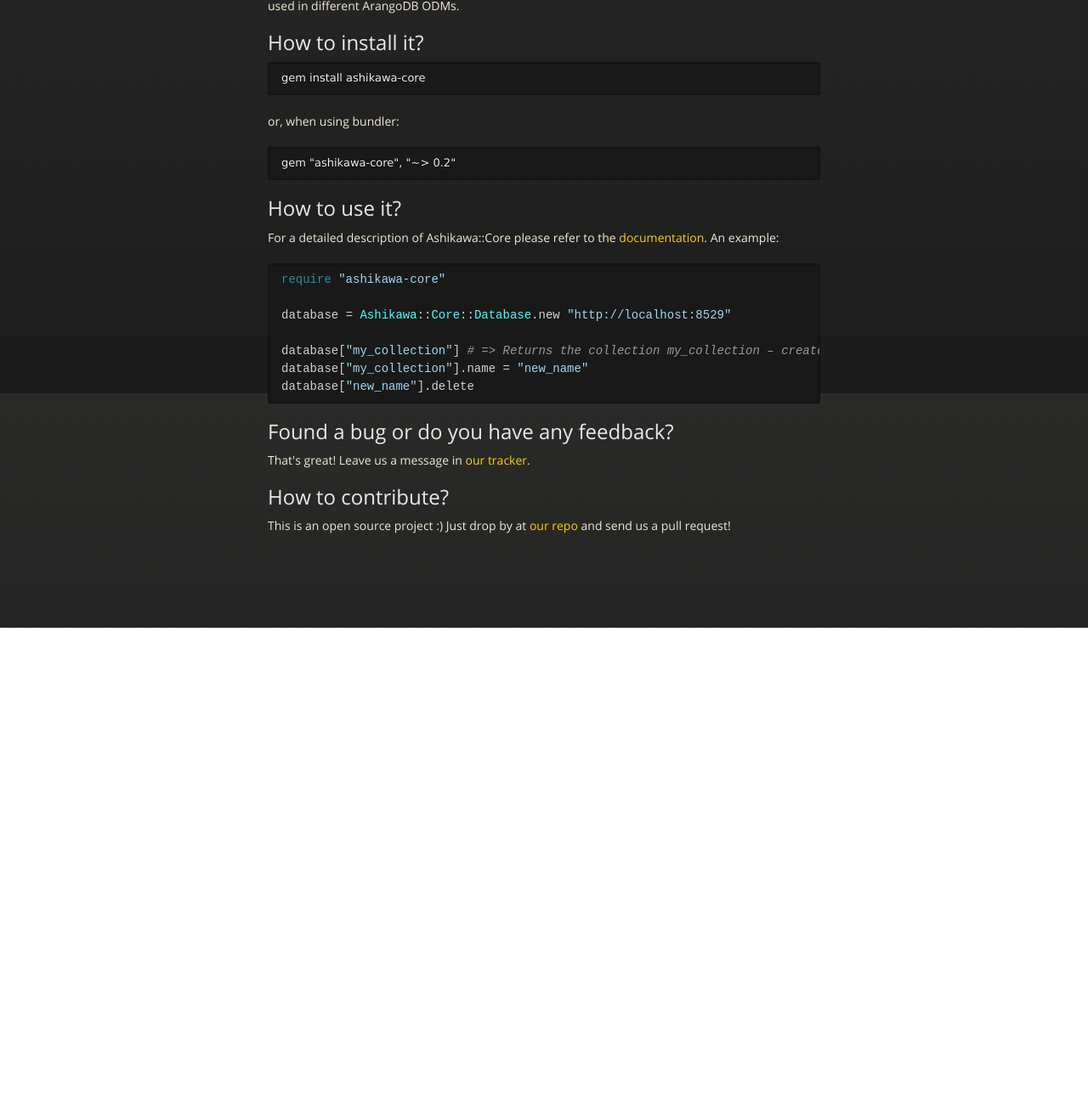
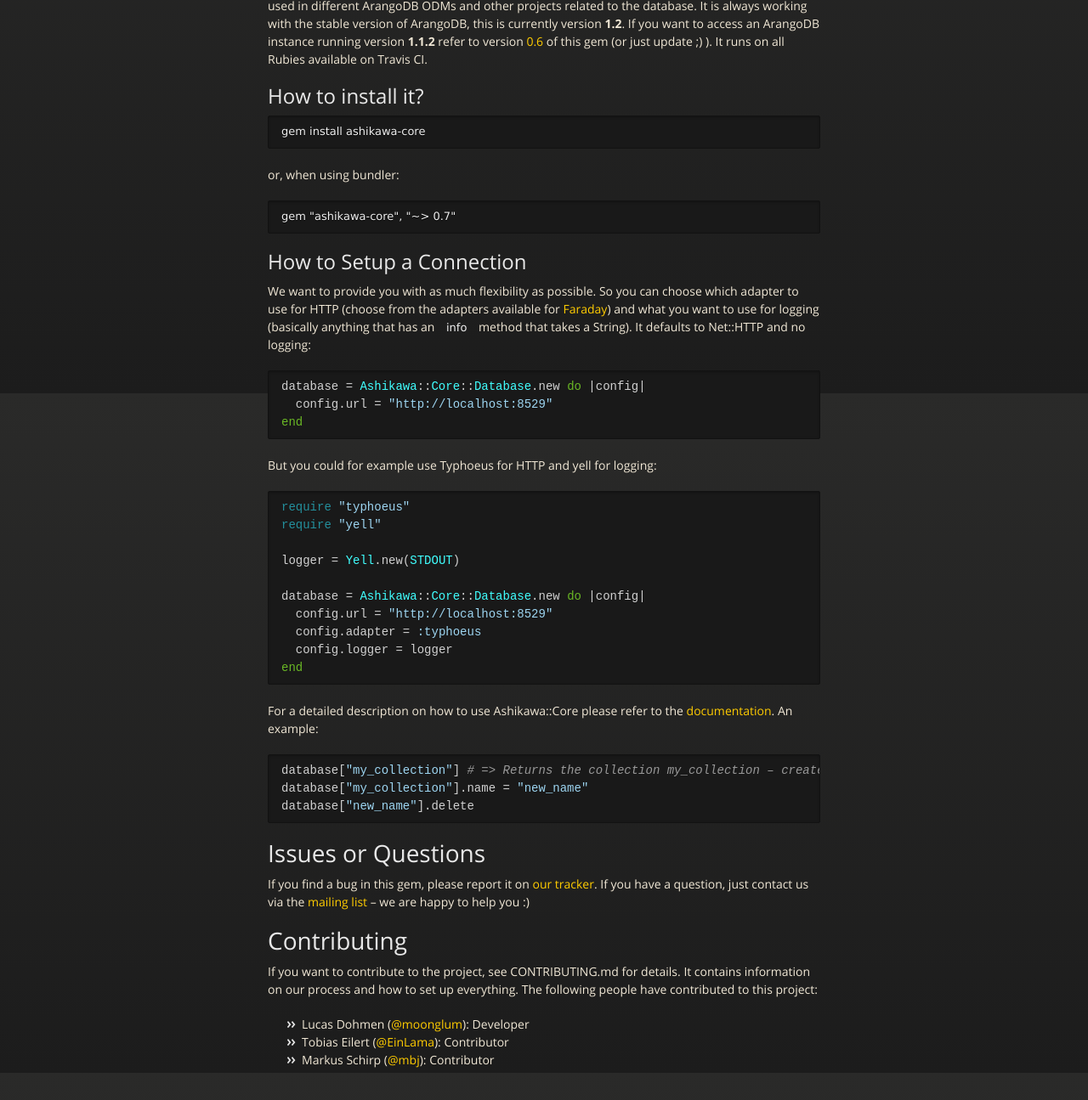
Before and after one commit to ettomatic/ashikawa-core, a plain HTML site: page index.html in a window 1280 px wide. Shown: the part 337-1632 px from the top of the page at 85% size. Before the commit the page ends 1076 px from the top, so only its background shows below. Drawn offline with nearby package versions, Linux system fonts and the light colour scheme.

```diff
--- a/index.html
+++ b/index.html
@@ -40,7 +40,7 @@
 
         <h1>Ashikawa Core</h1>
 
-<p>Ashikawa Core is a wrapper around the <a href="http://www.arangodb.org">ArangoDB</a> REST API. It provides low level access and will be used in different ArangoDB ODMs.</p>
+<p>Ashikawa Core is a Wrapper around the ArangoDB Rest API. It provides low level access and will be used in different ArangoDB ODMs and other projects related to the database. It is always working with the stable version of ArangoDB, this is currently version <strong>1.2</strong>. If you want to access an ArangoDB instance running version <strong>1.1.2</strong> refer to version <a href="https://github.com/triAGENS/ashikawa-core/tree/0.6.0">0.6</a> of this gem (or just update ;) ). It runs on all Rubies available on Travis CI.</p>
 
 <h2>How to install it?</h2>
 
@@ -49,33 +49,66 @@
 
 <p>or, when using bundler:</p>
 
-<pre><code>gem "ashikawa-core", "~&gt; 0.2"
+<pre><code>gem "ashikawa-core", "~&gt; 0.7"
 </code></pre>
 
-<h2>How to use it?</h2>
+<h2>How to Setup a Connection</h2>
 
-<p>For a detailed description of Ashikawa::Core please refer to the <a href="http://rdoc.info/github/triAGENS/ashikawa-core/master/frames">documentation</a>. An example:</p>
+<p>We want to provide you with as much flexibility as possible. So you can choose which adapter to use for HTTP (choose from the adapters available for <a href="https://github.com/lostisland/faraday">Faraday</a>) and what you want to use for logging (basically anything that has an <code>info</code> method that takes a String). It defaults to Net::HTTP and no logging:</p>
 
-<div class="highlight"><pre><span class="nb">require</span> <span class="s2">"ashikawa-core"</span>
+<div class="highlight"><pre><span class="n">database</span> <span class="o">=</span> <span class="no">Ashikawa</span><span class="o">::</span><span class="no">Core</span><span class="o">::</span><span class="no">Database</span><span class="o">.</span><span class="n">new</span> <span class="k">do</span> <span class="o">|</span><span class="n">config</span><span class="o">|</span>
+  <span class="n">config</span><span class="o">.</span><span class="n">url</span> <span class="o">=</span> <span class="s2">"http://localhost:8529"</span>
+<span class="k">end</span>
+</pre></div>
 
-<span class="n">database</span> <span class="o">=</span> <span class="no">Ashikawa</span><span class="o">::</span><span class="no">Core</span><span class="o">::</span><span class="no">Database</span><span class="o">.</span><span class="n">new</span> <span class="s2">"http://localhost:8529"</span>
+<p>But you could for example use Typhoeus for HTTP and yell for logging:</p>
 
-<span class="n">database</span><span class="o">[</span><span class="s2">"my_collection"</span><span class="o">]</span> <span class="c1"># =&gt; Returns the collection my_collection – creates it, if it doesn't exist</span>
+<div class="highlight"><pre><span class="nb">require</span> <span class="s2">"typhoeus"</span>
+<span class="nb">require</span> <span class="s2">"yell"</span>
+
+<span class="n">logger</span> <span class="o">=</span> <span class="no">Yell</span><span class="o">.</span><span class="n">new</span><span class="p">(</span><span class="no">STDOUT</span><span class="p">)</span>
+
+<span class="n">database</span> <span class="o">=</span> <span class="no">Ashikawa</span><span class="o">::</span><span class="no">Core</span><span class="o">::</span><span class="no">Database</span><span class="o">.</span><span class="n">new</span> <span class="k">do</span> <span class="o">|</span><span class="n">config</span><span class="o">|</span>
+  <span class="n">config</span><span class="o">.</span><span class="n">url</span> <span class="o">=</span> <span class="s2">"http://localhost:8529"</span>
+  <span class="n">config</span><span class="o">.</span><span class="n">adapter</span> <span class="o">=</span> <span class="ss">:typhoeus</span>
+  <span class="n">config</span><span class="o">.</span><span class="n">logger</span> <span class="o">=</span> <span class="n">logger</span>
+<span class="k">end</span>
+</pre></div>
+
+<p>For a detailed description on how to use Ashikawa::Core please refer to the <a href="http://rdoc.info/github/triAGENS/ashikawa-core/master/frames">documentation</a>. An example:</p>
+
+<div class="highlight"><pre><span class="n">database</span><span class="o">[</span><span class="s2">"my_collection"</span><span class="o">]</span> <span class="c1"># =&gt; Returns the collection my_collection – creates it, if it doesn't exist</span>
 <span class="n">database</span><span class="o">[</span><span class="s2">"my_collection"</span><span class="o">].</span><span class="n">name</span> <span class="o">=</span> <span class="s2">"new_name"</span>
 <span class="n">database</span><span class="o">[</span><span class="s2">"new_name"</span><span class="o">].</span><span class="n">delete</span>
 </pre></div>
 
-<h2>Found a bug or do you have any feedback?</h2>
+<h1>Issues or Questions</h1>
 
-<p>That's great! Leave us a message in <a href="https://github.com/triAGENS/ashikawa-core/issues">our tracker</a>.</p>
+<p>If you find a bug in this gem, please report it on <a href="https://github.com/triAGENS/ashikawa-core/issues">our tracker</a>. If you have a question, just contact us via the <a href="https://groups.google.com/forum/?fromgroups#!forum/ashikawa">mailing list</a> – we are happy to help you :)</p>
 
-<h2>How to contribute?</h2>
+<h1>Contributing</h1>
 
-<p>This is an open source project :) Just drop by at <a href="https://github.com/triAGENS/ashikawa-core">our repo</a> and send us a pull request!</p>
+<p>If you want to contribute to the project, see CONTRIBUTING.md for details. It contains information on our process and how to set up everything. The following people have contributed to this project:</p>
+
+<ul>
+<li>Lucas Dohmen (<a href="https://github.com/moonglum">@moonglum</a>): Developer</li>
+<li>Tobias Eilert (<a href="https://github.com/EinLama">@EinLama</a>): Contributor</li>
+<li>Markus Schirp (<a href="https://github.com/mbj">@mbj</a>): Contributor</li>
+</ul>
       </section>
 
     </div>
     <!--[if !IE]><script>fixScale(document);</script><![endif]-->
+              <script type="text/javascript">
+            var gaJsHost = (("https:" == document.location.protocol) ? "https://ssl." : "http://www.");
+            document.write(unescape("%3Cscript src='" + gaJsHost + "google-analytics.com/ga.js' type='text/javascript'%3E%3C/script%3E"));
+          </script>
+          <script type="text/javascript">
+            try {
+              var pageTracker = _gat._getTracker("UA-38955688-1");
+            pageTracker._trackPageview();
+            } catch(err) {}
+          </script>
 
   </body>
 </html>
```
Also changed, not shown: params.json (+1 -1 lines).
